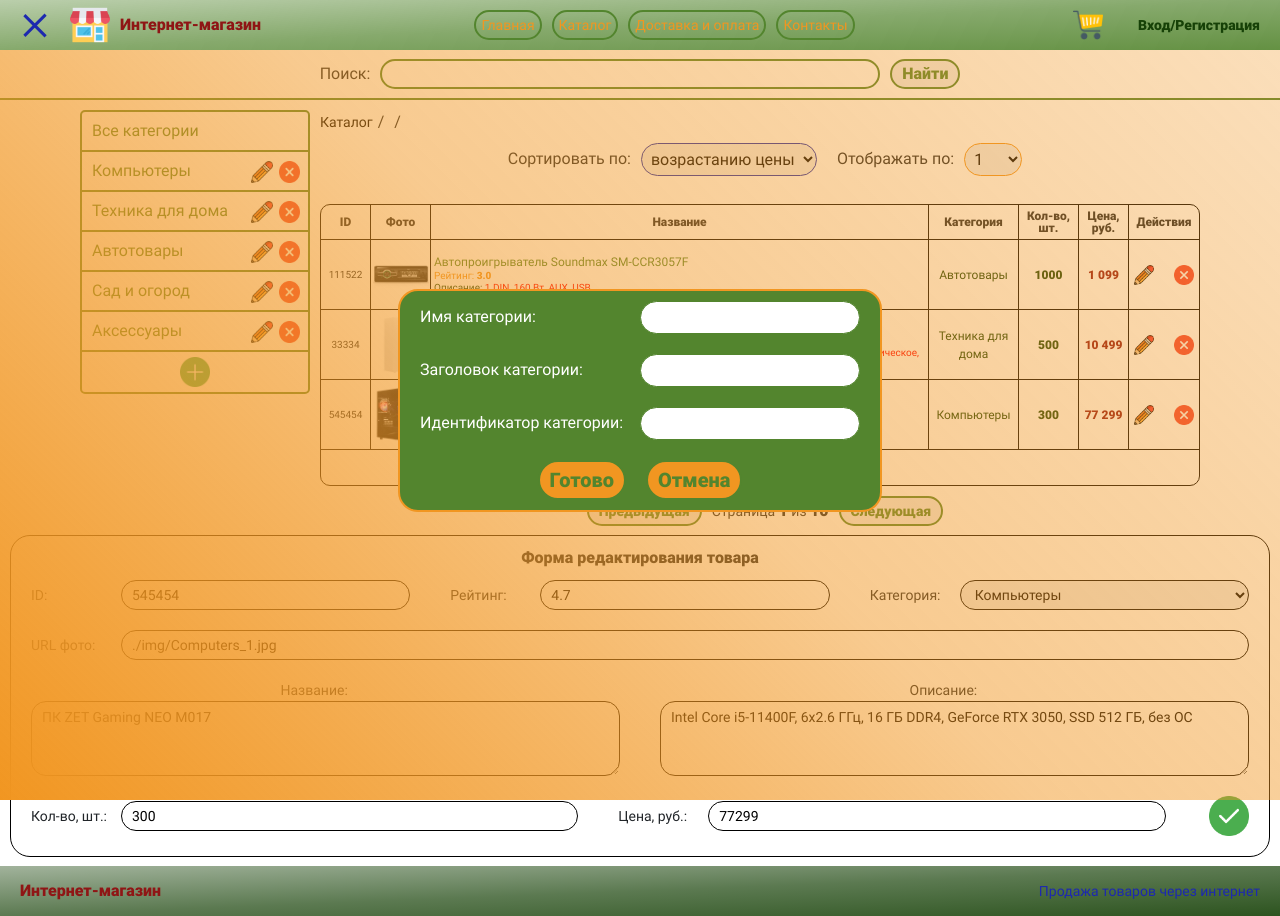
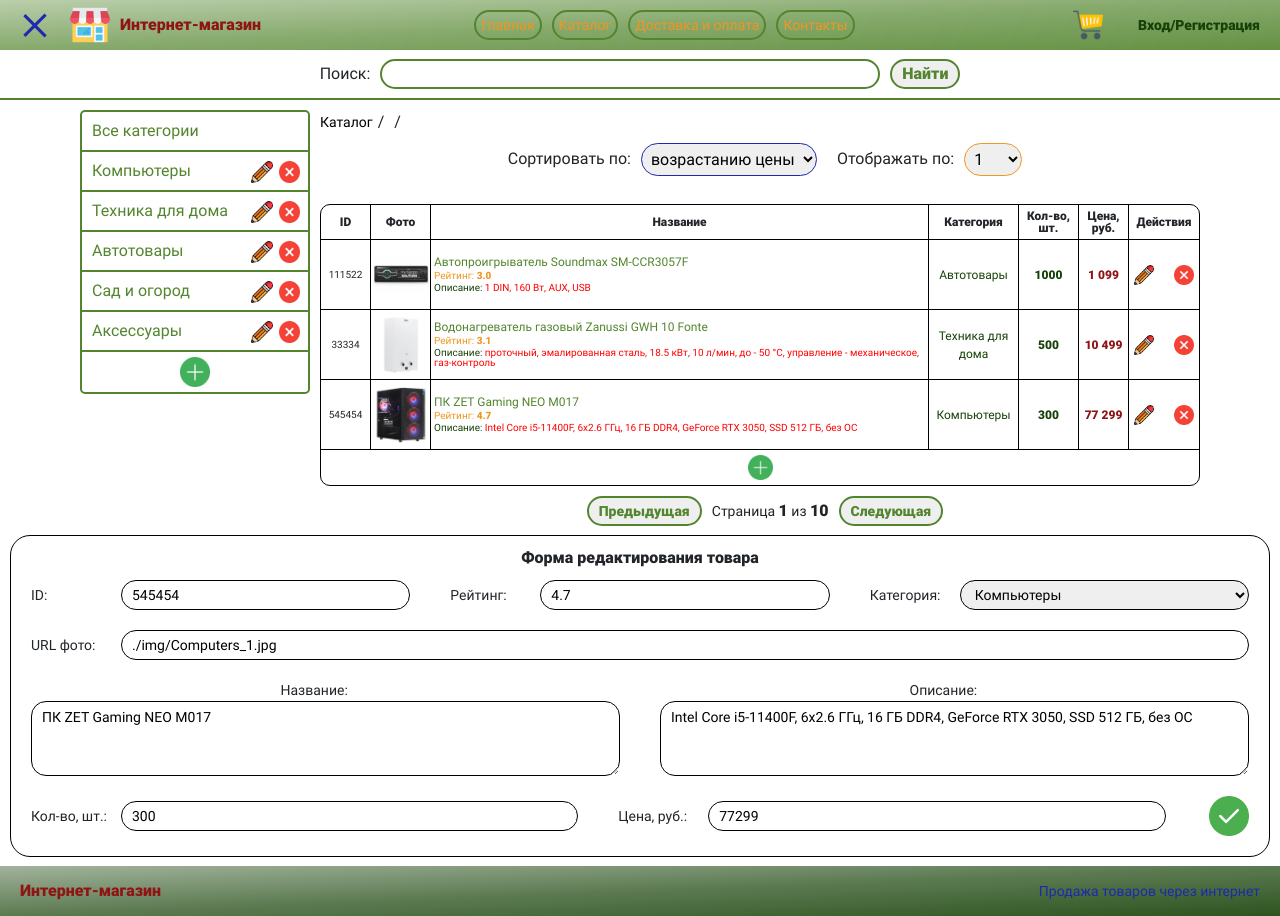
Before and after one commit to unreal-zorro/internet_store, a React (Create React App) app: page /edit in a window 1280 px wide. Built offline with nearby package versions, Linux system fonts and the light colour scheme.

Commit message:
Working on Edit Page - sidebar

```diff
--- a/src/components/EditSidebar/EditSidebar.js
+++ b/src/components/EditSidebar/EditSidebar.js
@@ -2,7 +2,7 @@ import '../Sidebar/Sidebar.scss'
 
 function EditSidebar(props) {
   return (
-    <div className="sidebar active">
+    <div className={"sidebar " + props.className}>
       <ul className="sidebar__content">
         {props.children}
       </ul>
--- a/src/hoc/pages/EditPage/EditPage.js
+++ b/src/hoc/pages/EditPage/EditPage.js
@@ -152,7 +152,7 @@ class EditPage extends React.Component {
               />
             </EditSidebarItem>
 
-            {this.state.categories.map((item, index, array) => {
+            {this.state.categories.map(item => {
               return (
                 <EditSidebarItem
                   key={item.id}
@@ -271,7 +271,7 @@ class EditPage extends React.Component {
         <EditMenu />
 
         <Modal
-          className='active'
+          className=''
         >
           <ModalEditCategory
             onSumbit=''
```
Also changed, not shown: src/components/EditSidebar/EditSidebarItemTwoInput/EditSidebarItemTwoInput.js (deleted, +0 -11 lines).
